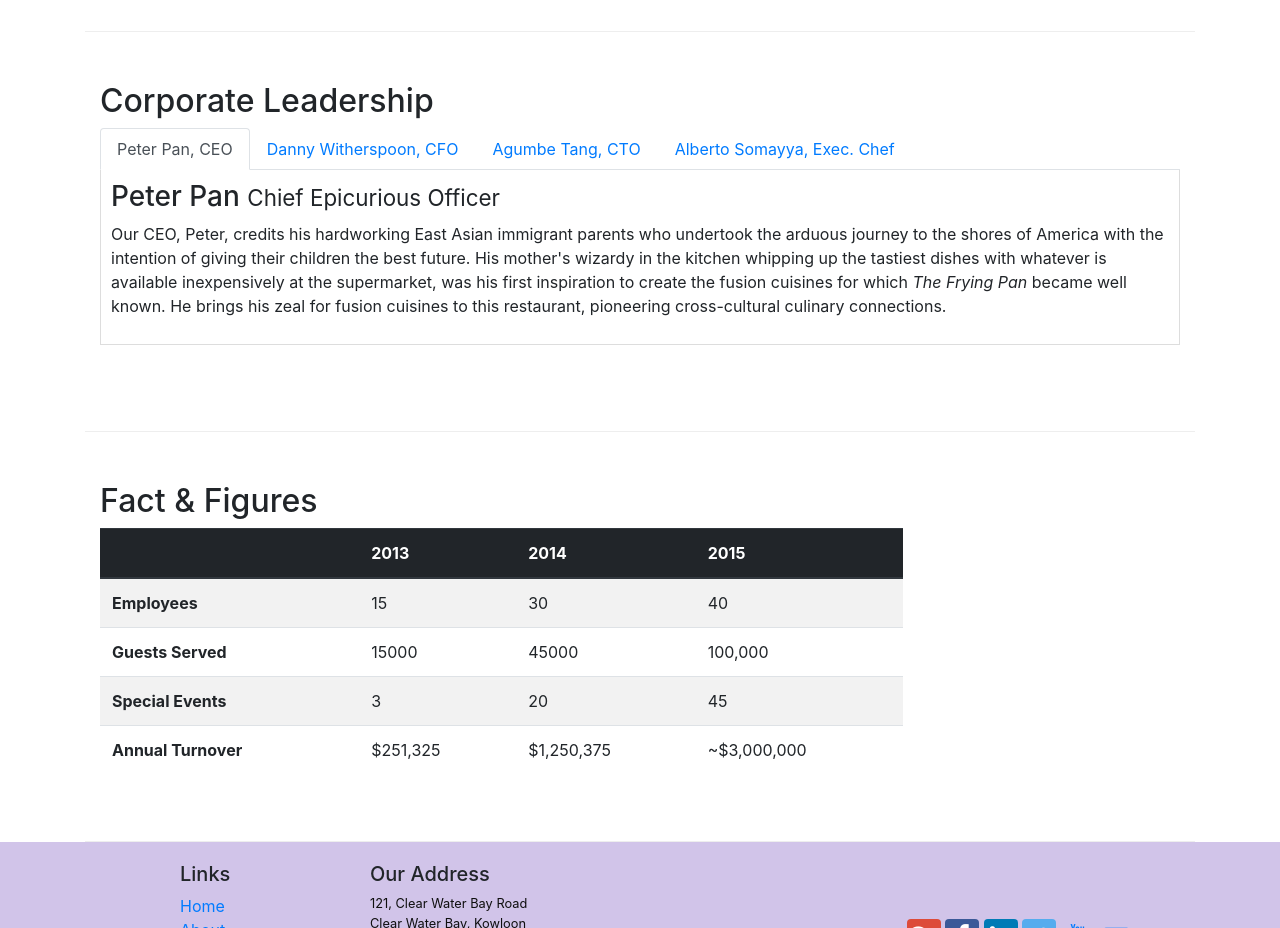
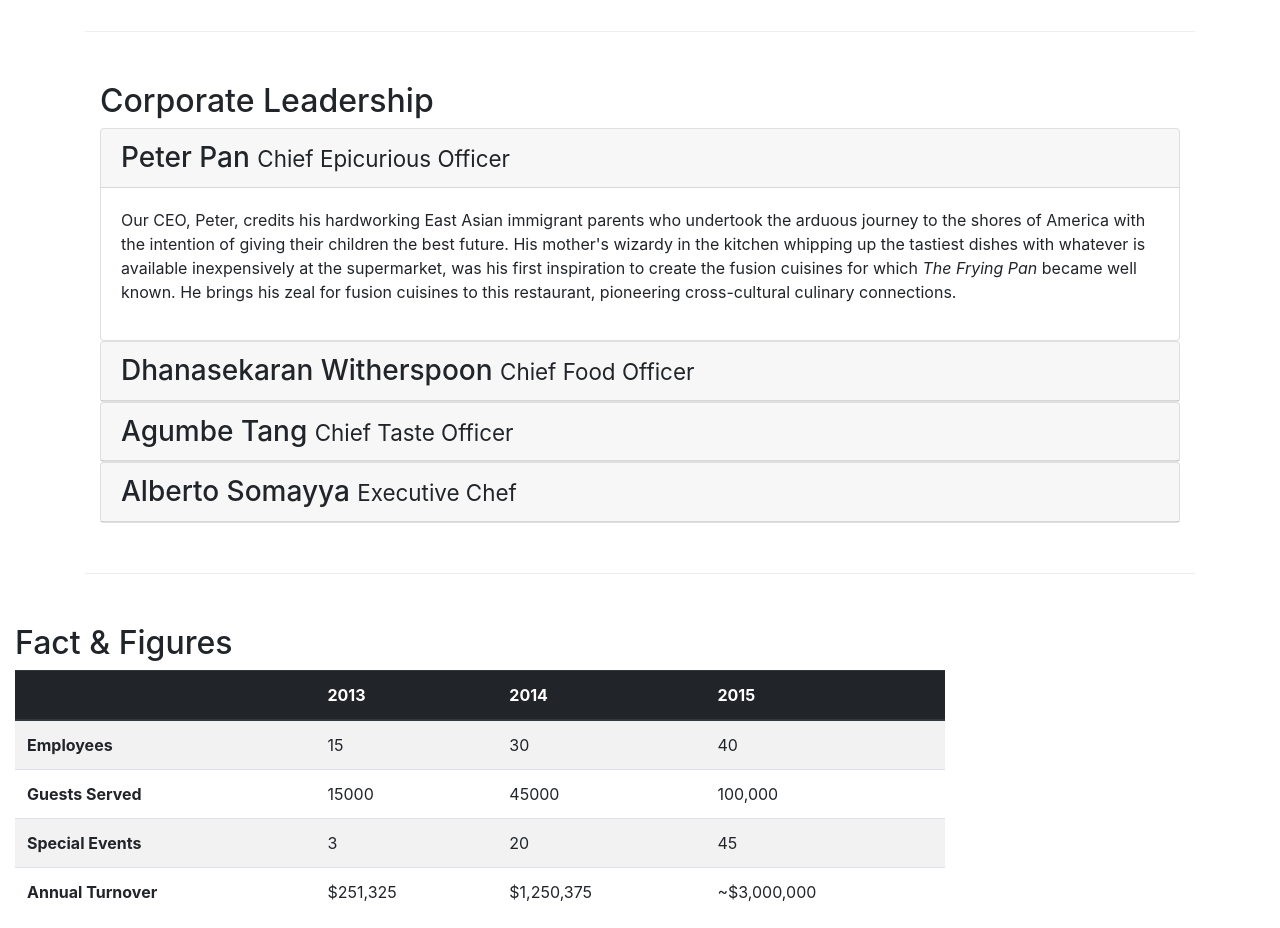
Before and after one commit to nikhilsharma96/Coursera-Bootstrap, a website: page aboutus.html in a window 1280 px wide. Shown: the part 940-1868 px from the top of the page. Drawn offline with nearby package versions, Linux system fonts and the light colour scheme.

Commit message:
Accordion

```diff
--- a/aboutus.html
+++ b/aboutus.html
@@ -103,41 +103,75 @@
         <div class="row row-content" >
             <div class="col-12">
                 <h2>Corporate Leadership</h2>
-
-                <ul class="nav nav-tabs">
-                    <li class="nav-item">
-                        <a href="#peter" class="nav-link active"
-                        role="tab" data-toggle="tab">Peter Pan, CEO</a>
-                    </li>
-                    <li class="nav-item">
-                        <a class="nav-link" href="#danny" role="tab"
-                          data-toggle="tab">Danny Witherspoon, CFO</a>
-                      </li>
-                      <li class="nav-item">
-                        <a class="nav-link" href="#agumbe"role="tab"
-                          data-toggle="tab">Agumbe Tang, CTO</a>
-                      </li>
-                      <li class="nav-item">
-                        <a class="nav-link" href="#alberto" role="tab"
-                          data-toggle="tab">Alberto Somayya, Exec. Chef</a>
-                      </li>
-                </ul>
-                <div class="tab-content">
-                    <div class="tab-pane fade show active" id="peter" role="tabpanel">
-                        <h3>Peter Pan <small>Chief Epicurious Officer</small></h3>
+                <div id="accordion">
+                    <div class="card">
+                        <div class="card-header" role="tab" id="peterhead">
+                        <h3 class="mb-0">
+                            <a data-toggle="collapse" data-target="#peter">
+                            Peter Pan <small>Chief Epicurious Officer</small>
+                            </a>
+                        </h3>
+                        </div>
+                        <div class="collapse show" id="peter" data-parent="#accordion">
+                            <div class="card-body">
                                 <p class="d-none d-sm-block">Our CEO, Peter, credits his hardworking East Asian immigrant parents who undertook the arduous journey to the shores of America with the intention of giving their children the best future. His mother's wizardy in the kitchen whipping up the tastiest dishes with whatever is available inexpensively at the supermarket, was his first inspiration to create the fusion cuisines for which <em>The Frying Pan</em> became well known. He brings his zeal for fusion cuisines to this restaurant, pioneering cross-cultural culinary connections.</p>
                             </div>
-                    <div class="tab-pane fade" id="danny" role="tabpanel">
+                        </div>
+                    </div>
+                    <div class="card">
+                        <div class="card-header" role="tab" id="dannyhead">
+                        <h3 class="mb-0">
+                            <a class="collapsed" data-toggle="collapse" data-target="#danny">
+                            Dhanasekaran Witherspoon <small>Chief Food Officer</small>
+                            </a>
+                        </h3>
+                    </div>
+                    <div class="collapse" id="danny" data-parent="#accordion">
+                        <div class="card-body">
+                            <p class="d-none d-sm-block">Our CFO, Danny, as he is affectionately referred to by his colleagues, comes from a long established family tradition in farming and produce. His experiences growing up on a farm in the Australian outback gave him great appreciation for varieties of food sources. As he puts it in his own words, <em>Everything that runs, wins, and everything that stays, pays!</em></p>
+                        </div>
+                    </div>
+                </div>
+                <div class="card">
+                        <div class="card-header" role="tab" id="agumbehead">
+                        <h3 class="mb-0">
+                            <a class="collapsed" data-toggle="collapse" data-target="#agumbe">
+                            Agumbe Tang <small>Chief Taste Officer</small>
+                            </a>
+                        </h3>
+                    </div>
+                    <div class="collapse" id="agumbe" data-parent="#accordion">
+                        <div class="card-body">
+                            <p class="d-none d-sm-block">Blessed with the most discerning gustatory sense, Agumbe, our CTO, personally ensures that every dish that we serve meets his exacting tastes. Our chefs dread the tongue lashing that ensues if their dish does not meet his exacting standards. He lives by his motto, <em>You click only if you survive my lick.</em></p>
+                        </div>
+                    </div>
+                </div>
+                <div class="card">
+                        <div class="card-header" role="tab" id="albertohead">
+                        <h3 class="mb-0">
+                            <a class="collapsed" data-toggle="collapse" data-target="#alberto">
+                            Alberto Somayya <small>Executive Chef</small>
+                            </a>
+                        </h3>
+                    </div>
+                    <div class="collapse" id="alberto" data-parent="#accordion">
+                        <div class="card-body">
+                            <p class="d-none d-sm-block">Award winning three-star Michelin chef with wide International experience having worked closely with whos-who in the culinary world, he specializes in creating mouthwatering Indo-Italian fusion experiences. He says, <em>Put together the cuisines from the two craziest cultures, and you get a winning hit! Amma Mia!</em></p>
+                        </div>
+                    </div>
+                </div>
+                        <!-- <div class="tab-pane fade" id="danny" role="tabpanel">
                             <h3>Dhanasekaran Witherspoon <small>Chief Food Officer</small></h3>
-                        <p class="d-none d-sm-block">Our CFO, Danny, as he is affectionately referred to by his colleagues, comes from a long established family tradition in farming and produce. His experiences growing up on a farm in the Australian outback gave him great appreciation for varieties of food sources. As he puts it in his own words, <em>Everything that runs, wins, and everything that stays, pays!</em></p>
+
                         </div>
                         <div class="tab-pane fade" id="agumbe" role="tabpanel">
                             <h3>Agumbe Tang <small>Chief Taste Officer</small></h3>
-                        <p class="d-none d-sm-block">Blessed with the most discerning gustatory sense, Agumbe, our CTO, personally ensures that every dish that we serve meets his exacting tastes. Our chefs dread the tongue lashing that ensues if their dish does not meet his exacting standards. He lives by his motto, <em>You click only if you survive my lick.</em></p>
+
                         </div>
                         <div class="tab-pane fade" id="alberto" role="tabpanel">
                             <h3>Alberto Somayya <small>Executive Chef</small></h3>
-                        <p class="d-none d-sm-block">Award winning three-star Michelin chef with wide International experience having worked closely with whos-who in the culinary world, he specializes in creating mouthwatering Indo-Italian fusion experiences. He says, <em>Put together the cuisines from the two craziest cultures, and you get a winning hit! Amma Mia!</em></p>
+
+                        </div> -->
                     </div>
                 </div>
             </div>
```
Lines whose indentation alone changed are shown as unchanged.
